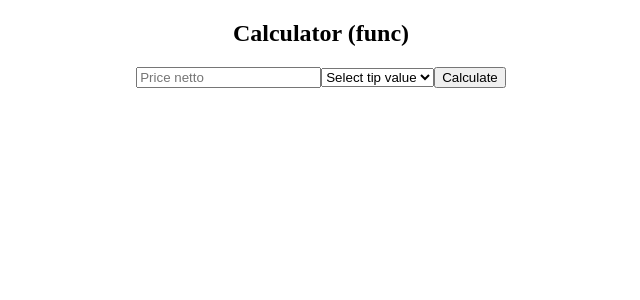
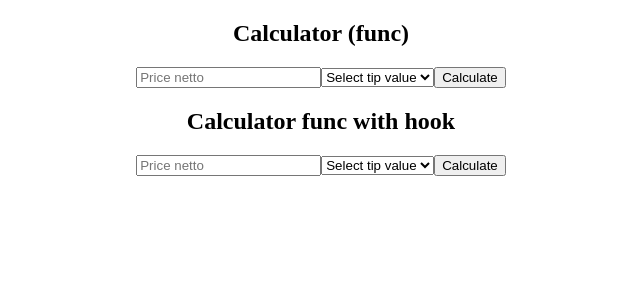
Before and after one commit to Edyta2801/restaurant-bill, a React (Create React App) app: page / in a window 1280 px wide. Shown: the top 300 px of the page, without its empty margins (319-959 px from the left). Built offline with nearby package versions, Linux system fonts and the light colour scheme.

Commit message:
add calculator func with hook

```diff
--- a/src/App.js
+++ b/src/App.js
@@ -1,11 +1,12 @@
 import React from 'react';
 import './App.css';
-import {CalculatorFunction, CalculatorClass}  from './components/Calculator';
+import {CalculatorFunction, CalculatorClass, CalculatorFunctionWithHook}  from './components/Calculator';
 
 function App() {
   return (
     <div className="App">
       <CalculatorFunction/>
+      <CalculatorFunctionWithHook/>
       {/* <CalculatorClass/> */}
     </div>
   );
--- /dev/null
+++ b/src/components/Calculator/CaclulatorFunctionWithHook.js
@@ -0,0 +1,46 @@
+import React, { useState } from "react";
+
+import { Button, Input, Select, Result } from "./components";
+
+const VAT = 0.23;
+
+function useInput(initialValue = 0) {
+  const [value, setValue] = useState(initialValue);
+
+  const handleChange = (e) => {
+    setValue(e.target.value);
+  };
+
+  return [value, handleChange];
+}
+
+function CalculatorFunction() {
+  const [amount, handleAmountChange] = useInput(0);
+  const [tip, handleTipChange] = useInput(0);
+  const [result, setResult] = useState(0);
+
+  const handleSubmit = (e) => {
+    e.preventDefault();
+
+    if (amount !== 0 && tip !== 0) {
+      let tipAmount = parseFloat(amount) * parseFloat(tip);
+      let resultWithoutTax = parseFloat(amount) + tipAmount;
+      let taxAmount = resultWithoutTax * VAT;
+      let result = resultWithoutTax + taxAmount;
+
+      setResult(Math.round(result * 100) / 100);
+    }
+  };
+
+  return (
+    <form onSubmit={handleSubmit}>
+      <h2>Calculator func with hook</h2>
+      <Input value={amount} changeHandler={handleAmountChange} />
+      <Select value={tip} changeHandler={handleTipChange} />
+      <Button />
+      <Result value={result} />
+    </form>
+  );
+}
+
+export default CalculatorFunction;
--- a/src/components/Calculator/index.js
+++ b/src/components/Calculator/index.js
@@ -1,2 +1,3 @@
 export {default as CalculatorClass} from './CalculatorClass';
 export {default as CalculatorFunction} from './CalculatorFunction';
+export {default as CalculatorFunctionWithHook} from './CaclulatorFunctionWithHook';
```
